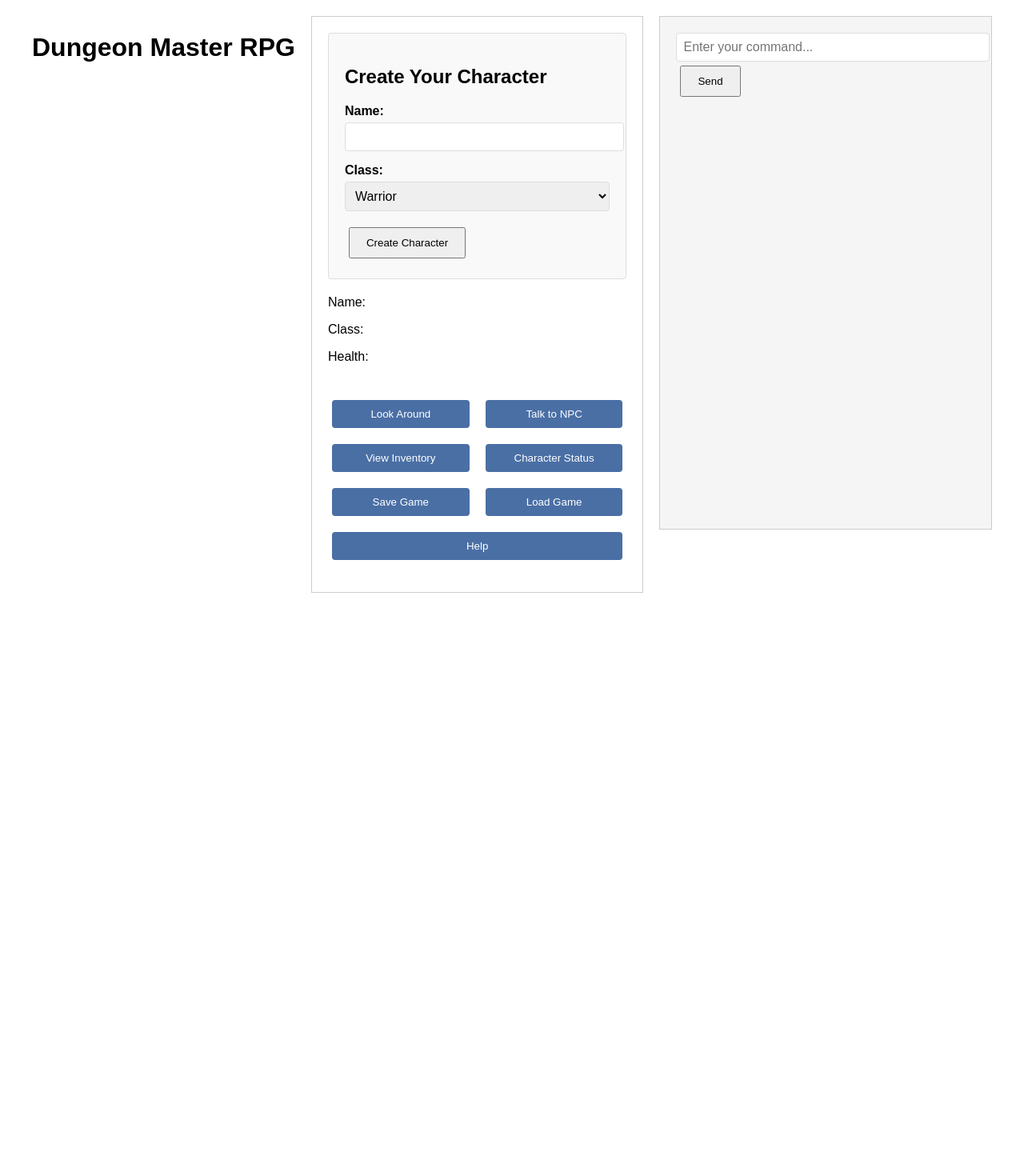
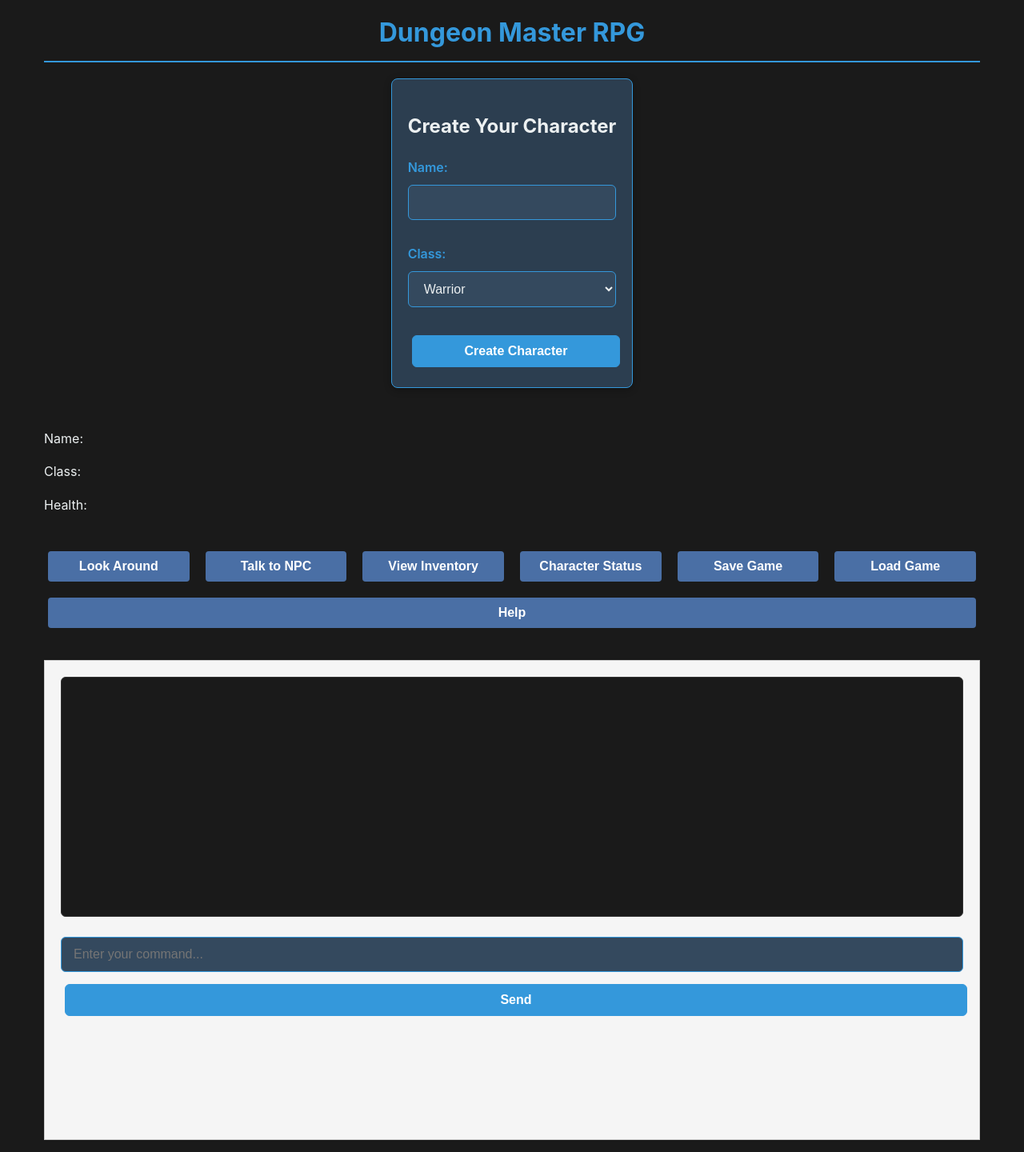
Before and after one commit to WolfLycanorcant/DungeonMaster, a Flask app: page / in a window 1280 px wide. Shown: the whole page at 80% size. Before the commit the page ends 741 px from the top, so only its background shows below. Run offline with Flask 3, Linux system fonts and the light colour scheme.

Commit message:
Add files via upload

```diff
--- a/Server/templates/index.html
+++ b/Server/templates/index.html
@@ -5,61 +5,122 @@
     <meta name="viewport" content="width=device-width, initial-scale=1.0">
     <title>Dungeon Master RPG</title>
     <style>
+        :root {
+            --primary-color: #2c3e50;
+            --secondary-color: #34495e;
+            --accent-color: #3498db;
+            --text-color: #ecf0f1;
+            --panel-bg: #2c3e50;
+            --input-bg: #34495e;
+        }
+
+        * {
+            box-sizing: border-box;
+        }
+
         body {
-            font-family: Arial, sans-serif;
+            font-family: -apple-system, BlinkMacSystemFont, 'Segoe UI', Roboto, Oxygen, Ubuntu, Cantarell, sans-serif;
             max-width: 1200px;
             margin: 0 auto;
-            padding: 20px;
-            display: flex;
-            gap: 20px;
+            padding: 15px;
+            background-color: #1a1a1a;
+            color: var(--text-color);
+            line-height: 1.6;
+        }
+
+        h1 {
+            text-align: center;
+            color: var(--accent-color);
+            margin: 0 0 20px 0;
+            padding-bottom: 10px;
+            border-bottom: 2px solid var(--accent-color);
         }
 
         #character-creation {
-            margin-bottom: 20px;
+            margin: 0 auto 20px;
             padding: 20px;
-            border: 1px solid #ddd;
-            border-radius: 4px;
-            background-color: #f9f9f9;
+            max-width: 600px;
+            border: 1px solid var(--accent-color);
+            border-radius: 8px;
+            background-color: var(--panel-bg);
+            box-shadow: 0 2px 10px rgba(0, 0, 0, 0.3);
         }
 
         .form-group {
-            margin-bottom: 15px;
+            margin-bottom: 20px;
         }
 
         label {
             display: block;
-            margin-bottom: 5px;
-            font-weight: bold;
+            margin-bottom: 8px;
+            font-weight: 600;
+            color: var(--accent-color);
         }
 
-        input[type="text"], select {
+        input[type="text"],
+        select,
+        button,
+        .btn {
             width: 100%;
-            padding: 8px;
-            border: 1px solid #ddd;
-            border-radius: 4px;
+            padding: 12px 15px;
+            border: 1px solid var(--accent-color);
+            border-radius: 6px;
             font-size: 16px;
+            background-color: var(--input-bg);
+            color: var(--text-color);
+            transition: all 0.3s ease;
+            margin-bottom: 10px;
+            cursor: pointer;
         }
+
+        button, .btn {
+            background-color: var(--accent-color);
+            color: white;
+            cursor: pointer;
+            font-weight: 600;
+            text-align: center;
+            text-decoration: none;
+            display: inline-block;
+        }
+
+        button:hover, .btn:hover {
+            opacity: 0.9;
+            transform: translateY(-2px);
+            box-shadow: 0 4px 8px rgba(0, 0, 0, 0.2);
+        }
+
         #game-container {
-            flex: 1;
-            border: 1px solid #ccc;
-            padding: 20px;
+            width: 100%;
+            display: flex;
+            flex-direction: column;
+            gap: 15px;
             margin-bottom: 20px;
         }
+
+        .game-layout {
+            display: flex;
+            flex-direction: column;
+            gap: 15px;
+        }
+
         #combat-area {
             display: flex;
             justify-content: space-around;
             margin-top: 20px;
         }
+
         .character-status {
             border: 1px solid #ddd;
             padding: 15px;
             text-align: center;
         }
+
         button {
             padding: 10px 20px;
             margin: 5px;
             cursor: pointer;
         }
+
         #console-container {
             flex: 1;
             border: 1px solid #ccc;
@@ -67,6 +128,19 @@
             height: 600px;
             overflow-y: auto;
             background-color: #f5f5f5;
+        }
+
+        #console-output {
+            height: 300px;
+            overflow-y: auto;
+            background: #1a1a1a;
+            color: #00ff00;
+            font-family: 'Courier New', Courier, monospace;
+            padding: 15px;
+            border: 1px solid #333;
+            border-radius: 6px;
+            margin-bottom: 15px;
+            line-height: 1.5;
         }
 
         .console-command {
@@ -112,6 +186,158 @@
         .console-system {
             background-color: #f5f5f5;
             font-weight: bold;
+        }
+
+        #console-input {
+            width: 100%;
+            padding: 12px 15px;
+            margin: 10px 0;
+            border: 1px solid var(--accent-color);
+            border-radius: 6px;
+            background-color: var(--input-bg);
+            color: var(--text-color);
+            font-size: 16px;
+        }
+
+        /* Mobile-specific styles */
+        @media (max-width: 768px) {
+            body {
+                padding: 10px;
+            }
+
+            #console-output {
+                height: 200px;
+                font-size: 14px;
+                padding: 10px;
+            }
+
+            .display-panel {
+                padding: 12px;
+                max-height: 300px;
+            }
+
+            button, .btn, input[type="text"], select, #console-input {
+                padding: 10px 12px;
+                font-size: 15px;
+            }
+
+            .character-creation-form {
+                padding: 10px;
+            }
+
+            .combat-actions {
+                flex-direction: column;
+                gap: 8px;
+            }
+        }
+
+        /* Small mobile devices */
+        @media (max-width: 480px) {
+            #console-output {
+                height: 180px;
+                font-size: 13px;
+            }
+
+            h1 {
+                font-size: 24px;
+                margin-bottom: 15px;
+            }
+
+            .character-sheet {
+                padding: 10px;
+            }
+
+            .inventory-grid {
+                grid-template-columns: repeat(auto-fill, minmax(120px, 1fr));
+            }
+        }
+
+        /* Console message styling */
+        .console-message {
+            margin: 5px 0;
+            padding: 5px 0;
+            border-bottom: 1px solid rgba(255, 255, 255, 0.1);
+        }
+
+        /* Button group for actions */
+        .button-group {
+            display: flex;
+            gap: 10px;
+            flex-wrap: wrap;
+            margin: 10px 0;
+        }
+
+        .button-group button {
+            flex: 1 1 45%;
+            min-width: 120px;
+        }
+
+        /* Scrollbar styling */
+        ::-webkit-scrollbar {
+            width: 8px;
+            height: 8px;
+        }
+
+        ::-webkit-scrollbar-track {
+            background: #2c3e50;
+            border-radius: 4px;
+        }
+
+        ::-webkit-scrollbar-thumb {
+            background: #4a6b8a;
+            border-radius: 4px;
+        }
+
+        ::-webkit-scrollbar-thumb:hover {
+            background: #5a7b9a;
+        }
+
+        /* Combat area improvements */
+        .combat-area {
+            display: flex;
+            flex-direction: column;
+            gap: 15px;
+            margin: 15px 0;
+        }
+
+        .combatant {
+            background: rgba(52, 73, 94, 0.7);
+            border-radius: 8px;
+            padding: 15px;
+            text-align: center;
+        }
+
+        .health-bar {
+            height: 20px;
+            background: #e74c3c;
+            border-radius: 10px;
+            margin: 5px 0;
+            overflow: hidden;
+        }
+
+        .health-fill {
+            height: 100%;
+            background: #2ecc71;
+            width: 100%;
+            transition: width 0.3s ease;
+        }
+
+        /* Input group for better mobile */
+        .input-group {
+            display: flex;
+            gap: 10px;
+            margin: 10px 0;
+        }
+
+        .input-group input[type="text"] {
+            flex: 1;
+            margin: 0;
+        }
+
+        .input-group button {
+            width: auto;
+            min-width: 80px;
+            margin: 0;
         }
 
         .equipment-grid {
@@ -207,12 +433,14 @@
 
         .display-panel {
             flex: 1;
-            background: #2c3e50;
+            background: var(--panel-bg);
             border-radius: 8px;
-            padding: 20px;
-            box-shadow: 0 2px 10px rgba(0, 0, 0, 0.2);
+            padding: 15px;
+            box-shadow: 0 2px 5px rgba(0, 0, 0, 0.2);
+            overflow: auto;
             color: #ecf0f1;
             display: none;
+            max-height: 500px;
             position: relative;
         }
 
```
